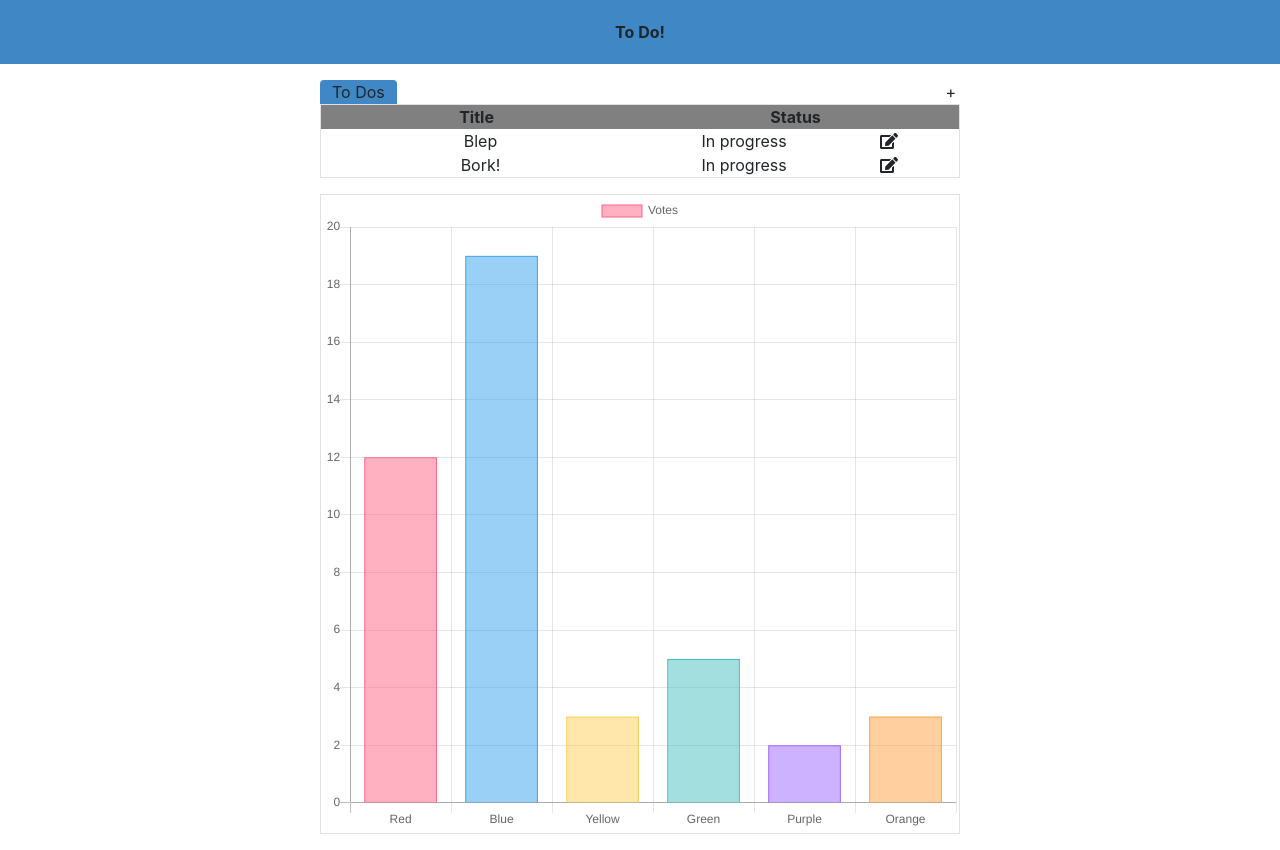
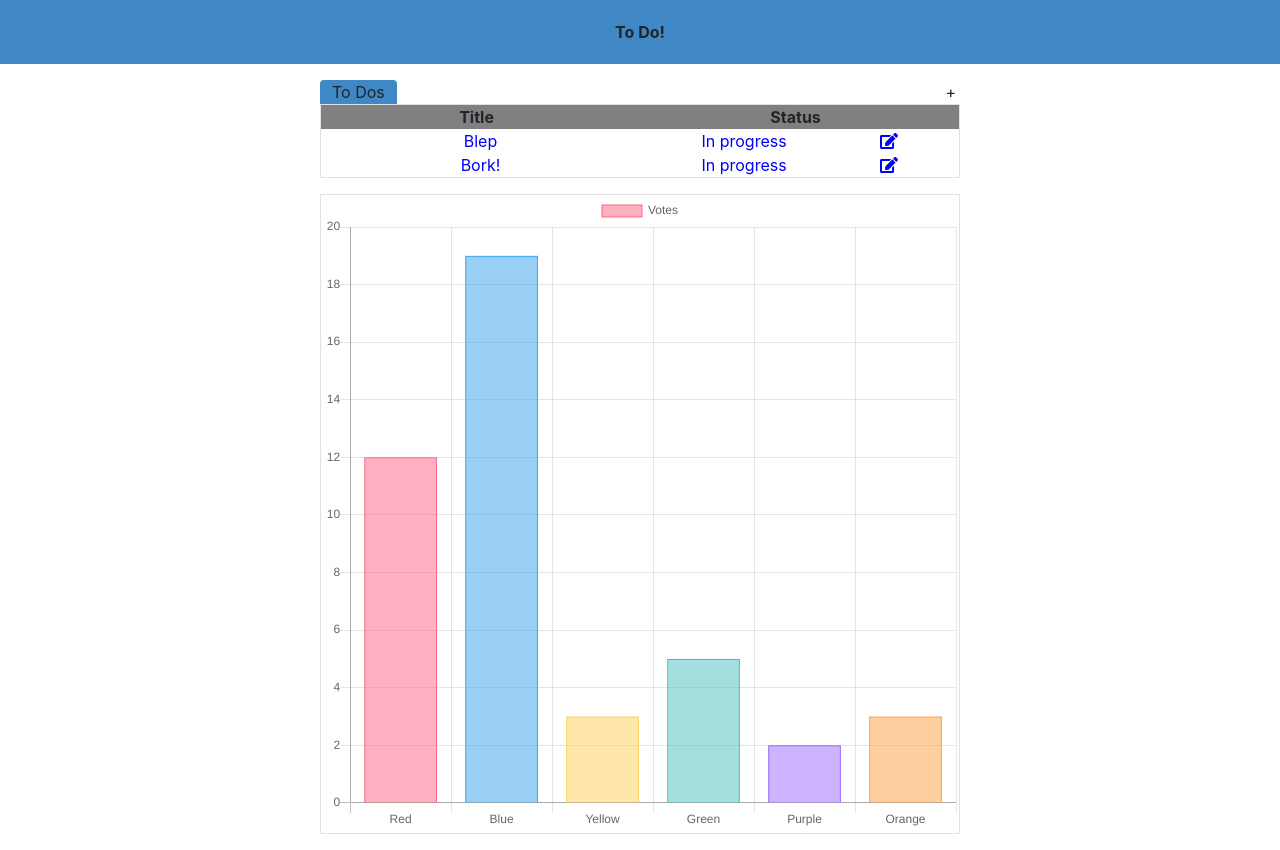
Before and after one commit to danfyfe/typescript-to-do-front-end, a React (Create React App) app: page / in a window 1280 px wide. Built offline with nearby package versions, Linux system fonts and the light colour scheme.

Commit message:
add react spring for fun!

```diff
--- a/package.json
+++ b/package.json
@@ -14,9 +14,11 @@
     "@types/react": "16.9.5",
     "@types/react-dom": "16.9.1",
     "chart.js": "^2.8.0",
+    "highcharts": "^7.2.0",
     "react": "^16.10.2",
     "react-dom": "^16.10.2",
     "react-scripts": "3.2.0",
+    "react-spring": "^8.0.27",
     "typescript": "3.6.3"
   },
   "scripts": {
--- a/src/components/cards/ToDoCard.tsx
+++ b/src/components/cards/ToDoCard.tsx
@@ -1,4 +1,5 @@
 import React, { useState } from 'react';
+import { useSpring, animated } from 'react-spring'
 // import ToDoCardEdit from './ToDoCardEdit'
 // import ToDoCardStatus from './ToDoCardStatus'
 import { ToDo } from '../../interfaces/ToDoInterfaces'
@@ -6,12 +7,19 @@ import { FontAwesomeIcon } from '@fortawesome/react-fontawesome'
 
 const ToDoCard: React.FC<{ key: number, toDo: ToDo, updateStatus: any }> = props => {
 
+  const springProps = useSpring({
+    opacity: 1, color:'blue', from: {opacity: 0, color: 'red'}
+
+
+  })
+
   const [ editing, setEditing ] = useState(false)
 
   const { title, completed } = props.toDo
   const { updateStatus, toDo } = props
 
   return(
+    <animated.div style={springProps}>
     <div className='container'>
       <div className='row p2'>
 
@@ -37,6 +45,7 @@ const ToDoCard: React.FC<{ key: number, toDo: ToDo, updateStatus: any }> = props
 
       </div>
     </div>
+    </animated.div>
   )
 };
 
```
Also changed, not shown: 1 other file (tests, documents, lock files or other folders).
